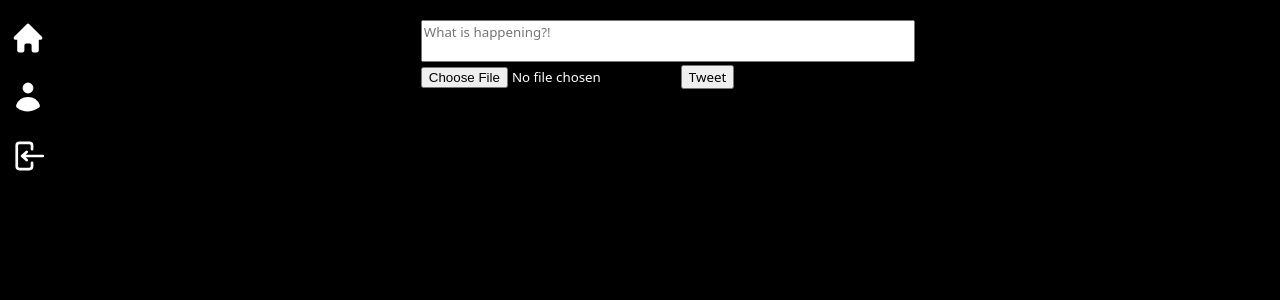
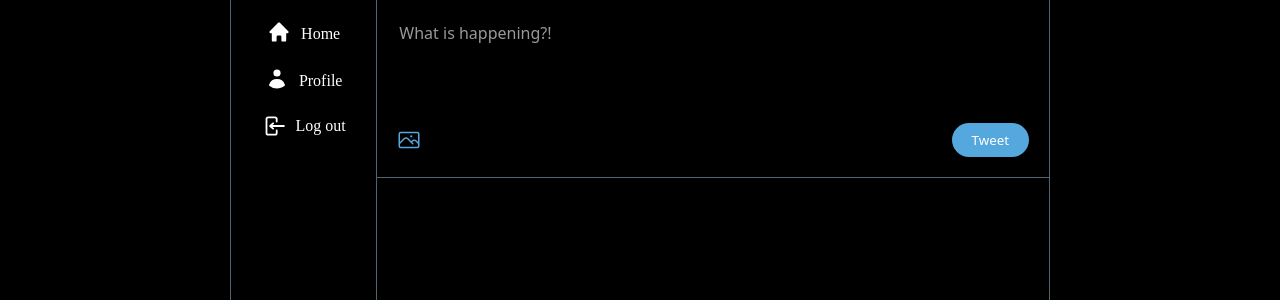
Before and after one commit to bchoe324/nwitter, a React (Vite) app: page / in a window 1280 px wide. Shown: the top 300 px of the page. Built offline with nearby package versions, Linux system fonts and the light colour scheme; no server answers; sample sign-in values are in the browser's storage.

Commit message:
💄 Home 페이지 레이아웃 css 수정, 입력 폼 css 작성

```diff
--- a/src/components/Layout.tsx
+++ b/src/components/Layout.tsx
@@ -5,49 +5,76 @@
 
 const Wrapper = styled.div`
   width: 100%;
-  display: grid;
-  grid-template-columns: auto 1fr;
+  min-width: 480px;
+  max-width: 820px;
+  display: flex;
+  position: relative;
+  border-left: 1px solid var(--gray);
+  border-right: 1px solid var(--gray);
+`;
+
+const Header = styled.header`
+  position: relative;
+  flex: 1 0 72px;
+  justify-content: center;
+  height: 100vh;
+  border-right: 1px solid var(--gray);
 `;
 
 const Menu = styled.nav`
-  position: sticky;
-  left: 0;
-  top: 0;
+  background-color: #000;
   display: flex;
   flex-direction: column;
+  align-items: center;
   gap: 20px;
-  padding: 20px 10px;
-  background-color: #000;
+  padding: 20px;
 `;
 
 const MenuItem = styled.div`
-  width: 36px;
+  display: flex;
+  gap: 10px;
+  justify-content: center;
+  align-items: center;
   svg {
+    width: 24px;
     fill: white;
+  }
+  :hover {
+    opacity: 0.9;
   }
   &.logout {
     cursor: pointer;
   }
+  @media screen and (max-width: 720px) {
+    span {
+      display: none;
+    }
+  }
 `;
 
 const Content = styled.div`
-  max-width: 600px;
-  overflow-x: auto;
-  margin: 0 auto;
+  flex: 5 1 300px;
+  position: relative;
+  height: 100vh;
+  overflow-y: auto;
 `;
 
 export default function Layout() {
   const nav = useNavigate();
   const onClickSubmit = async () => {
+    const isLoggingOut = confirm("Are you sure you want to log out?");
+    if (isLoggingOut) {
       try {
         await signOut(auth);
         nav("/login");
       } catch (error) {
         console.error(error);
       }
+    }
   };
   return (
     <Wrapper>
+      <Header>
         <Menu>
           <MenuItem>
             <Link to="/home">
@@ -66,6 +93,7 @@
                 />
               </svg>
             </Link>
+            <span>Home</span>
           </MenuItem>
           <MenuItem>
             <Link to="/profile">
@@ -80,6 +108,7 @@
                 <path d="M10 8a3 3 0 1 0 0-6 3 3 0 0 0 0 6ZM3.465 14.493a1.23 1.23 0 0 0 .41 1.412A9.957 9.957 0 0 0 10 18c2.31 0 4.438-.784 6.131-2.1.43-.333.604-.903.408-1.41a7.002 7.002 0 0 0-13.074.003Z" />
               </svg>
             </Link>
+            <span>Profile</span>
           </MenuItem>
           <MenuItem className="logout" onClick={onClickSubmit}>
             <svg
@@ -101,8 +130,10 @@
                 d="M19 10a.75.75 0 0 0-.75-.75H8.704l1.048-.943a.75.75 0 1 0-1.004-1.114l-2.5 2.25a.75.75 0 0 0 0 1.114l2.5 2.25a.75.75 0 1 0 1.004-1.114l-1.048-.943h9.546A.75.75 0 0 0 19 10Z"
               />
             </svg>
+            <span>Log out</span>
           </MenuItem>
         </Menu>
+      </Header>
       <Content>
         <Outlet />
       </Content>
--- a/src/components/PostTweet.tsx
+++ b/src/components/PostTweet.tsx
@@ -2,31 +2,88 @@
 
 const Form = styled.form`
   padding: 20px;
+  border-bottom: 1px solid var(--gray);
 `;
 
 const Textarea = styled.textarea`
   width: 100%;
+  height: 100px;
+  border: 0 none;
+  background-color: #000;
+  color: #fff;
   resize: none;
-  ::placeholder {
+  white-space: nowrap;
+  overflow-x: hidden;
+  &::placeholder {
     font-family: system-ui, -apple-system, BlinkMacSystemFont, "Segoe UI",
       Roboto, Oxygen, Ubuntu, Cantarell, "Open Sans", "Helvetica Neue",
       sans-serif;
+    color: #999;
+    font-size: 16px;
+  }
+  &:focus {
+    outline: 0;
   }
 `;
 
-const AttachPhotoButton = styled.label``;
+const ButtonWrapper = styled.div`
+  display: flex;
+  justify-content: space-between;
+  align-items: center;
+`;
 
-const AttachPhotoInput = styled.input``;
+const AttachPhoto = styled.div`
+  input {
+    display: none;
+  }
+  label {
+    display: flex;
+    align-items: center;
+    cursor: pointer;
+    svg {
+      width: 24px;
+      stroke: var(--primary-color);
+    }
+  }
+`;
 
-const SubmitButton = styled.input``;
+const SubmitButton = styled.input`
+  cursor: pointer;
+  background-color: var(--primary-color);
+  color: #fff;
+  padding: 8px 20px;
+  border: 0 none;
+  border-radius: 25px;
+`;
 
 export default function PostTweet() {
   return (
     <Form>
       <Textarea placeholder="What is happening?!"></Textarea>
-      <AttachPhotoButton htmlFor="file" />
-      <AttachPhotoInput type="file" id="file" />
-      <SubmitButton type="submit" value="Tweet" />
+      <ButtonWrapper>
+        <AttachPhoto>
+          <label htmlFor="file">
+            <svg
+              dataSlot="icon"
+              fill="none"
+              strokeWidth={1.5}
+              stroke="currentColor"
+              viewBox="0 0 24 24"
+              xmlns="http://www.w3.org/2000/svg"
+              aria-hidden="true"
+              alt="add photo"
+            >
+              <path
+                strokeLinecap="round"
+                strokeLinejoin="round"
+                d="m2.25 15.75 5.159-5.159a2.25 2.25 0 0 1 3.182 0l5.159 5.159m-1.5-1.5 1.409-1.409a2.25 2.25 0 0 1 3.182 0l2.909 2.909m-18 3.75h16.5a1.5 1.5 0 0 0 1.5-1.5V6a1.5 1.5 0 0 0-1.5-1.5H3.75A1.5 1.5 0 0 0 2.25 6v12a1.5 1.5 0 0 0 1.5 1.5Zm10.5-11.25h.008v.008h-.008V8.25Zm.375 0a.375.375 0 1 1-.75 0 .375.375 0 0 1 .75 0Z"
+              />
+            </svg>
+          </label>
+          <input type="file" id="file" />
+        </AttachPhoto>
+        <SubmitButton type="submit" value="Tweet" />
+      </ButtonWrapper>
     </Form>
   );
 }
```
Lines whose indentation alone changed are shown as unchanged.
